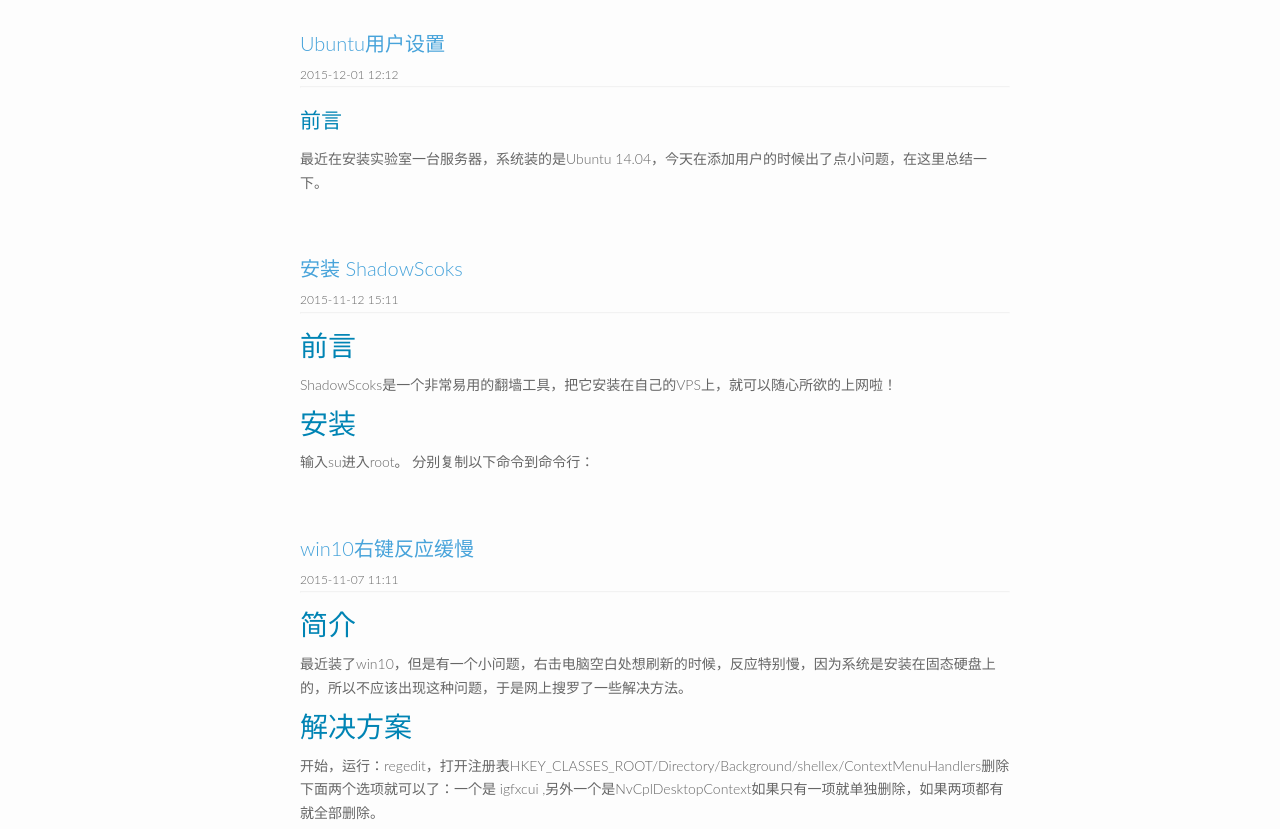
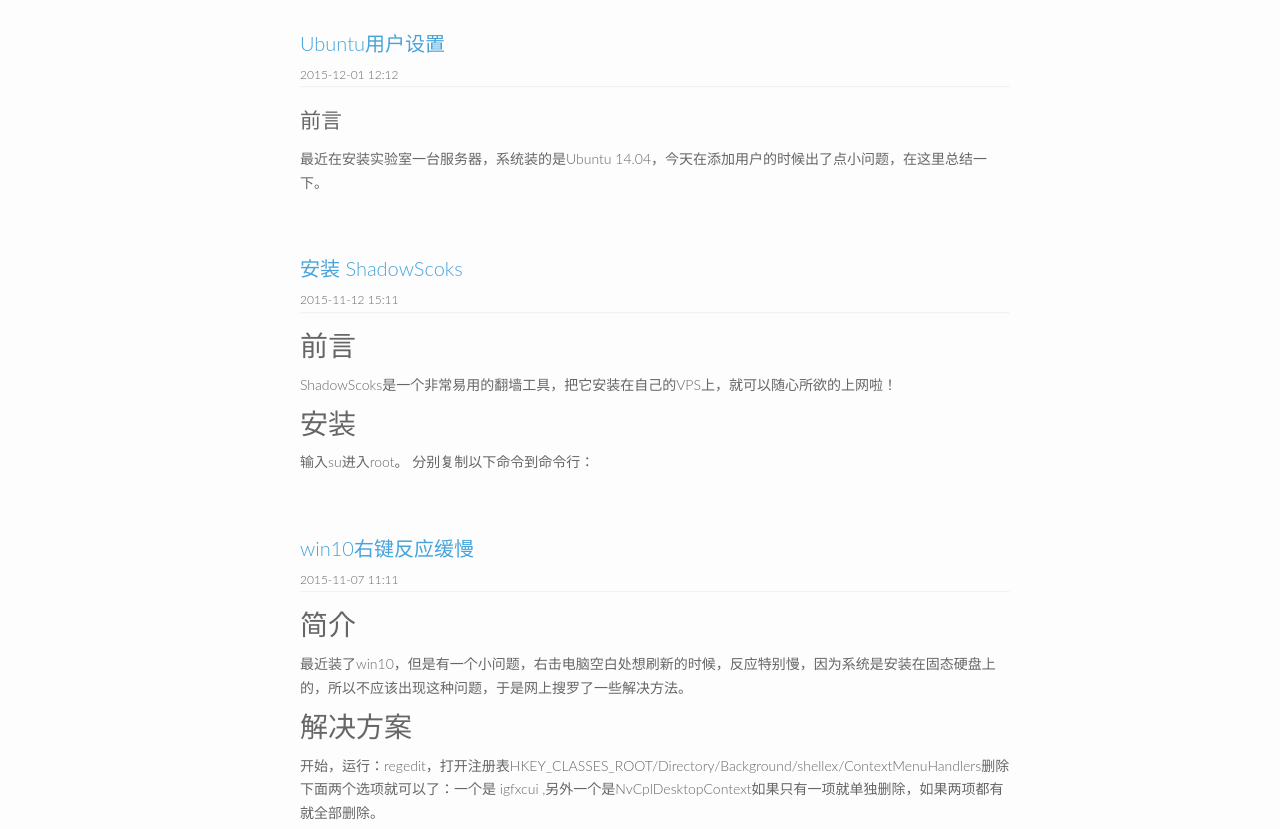
Before and after one commit to maple-yf/maplecumt, a Jekyll site: the page built from index.html, in a window 1280 px wide. Shown: the part 194-1023 px from the top of the page. Built offline with Jekyll 4.4.1, drawn with Linux system fonts in a browser that asks for light colours.

Commit message:
no message

```diff
--- a/css/main.scss
+++ b/css/main.scss
@@ -29,7 +29,6 @@
 $on-laptop:        800px;
 
 h1, h2, h3, h4, h5, h6 {
-  color:#0084B4;
   font-weight: bold;
 }
 
```
